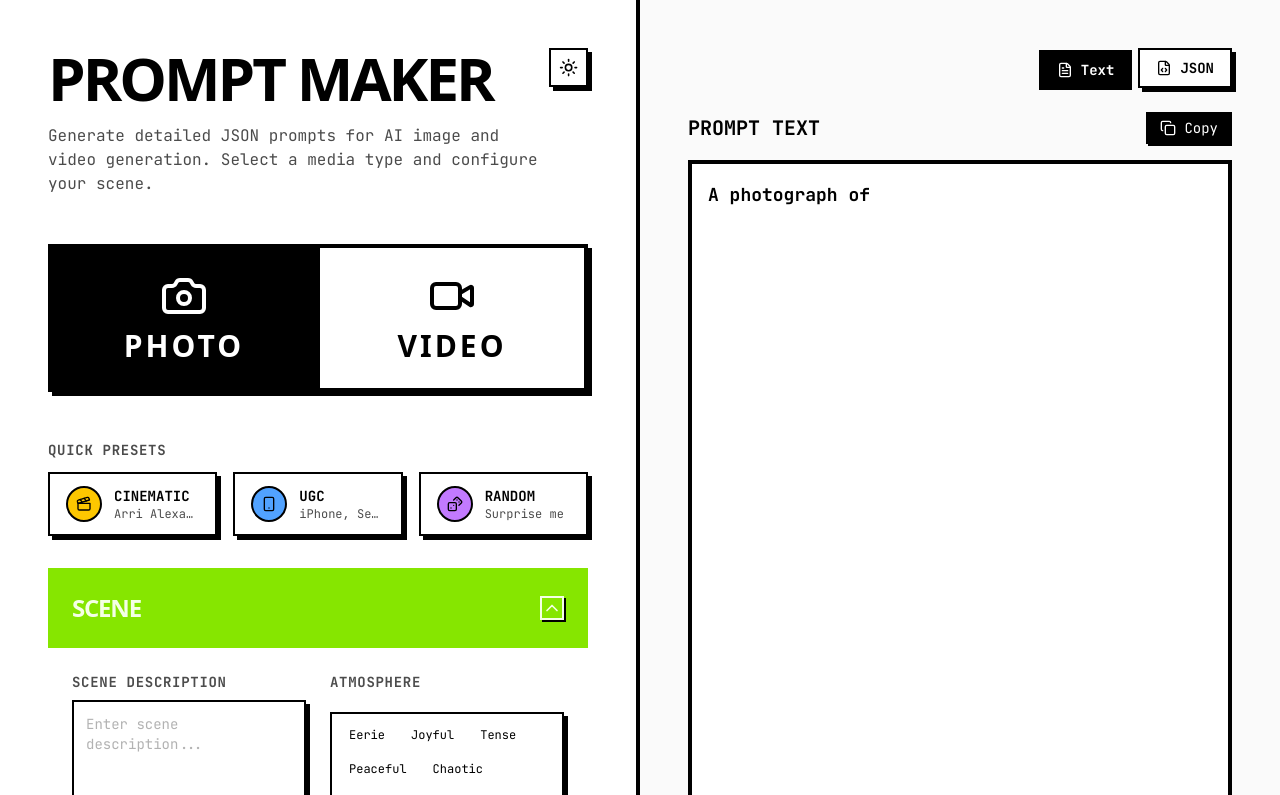
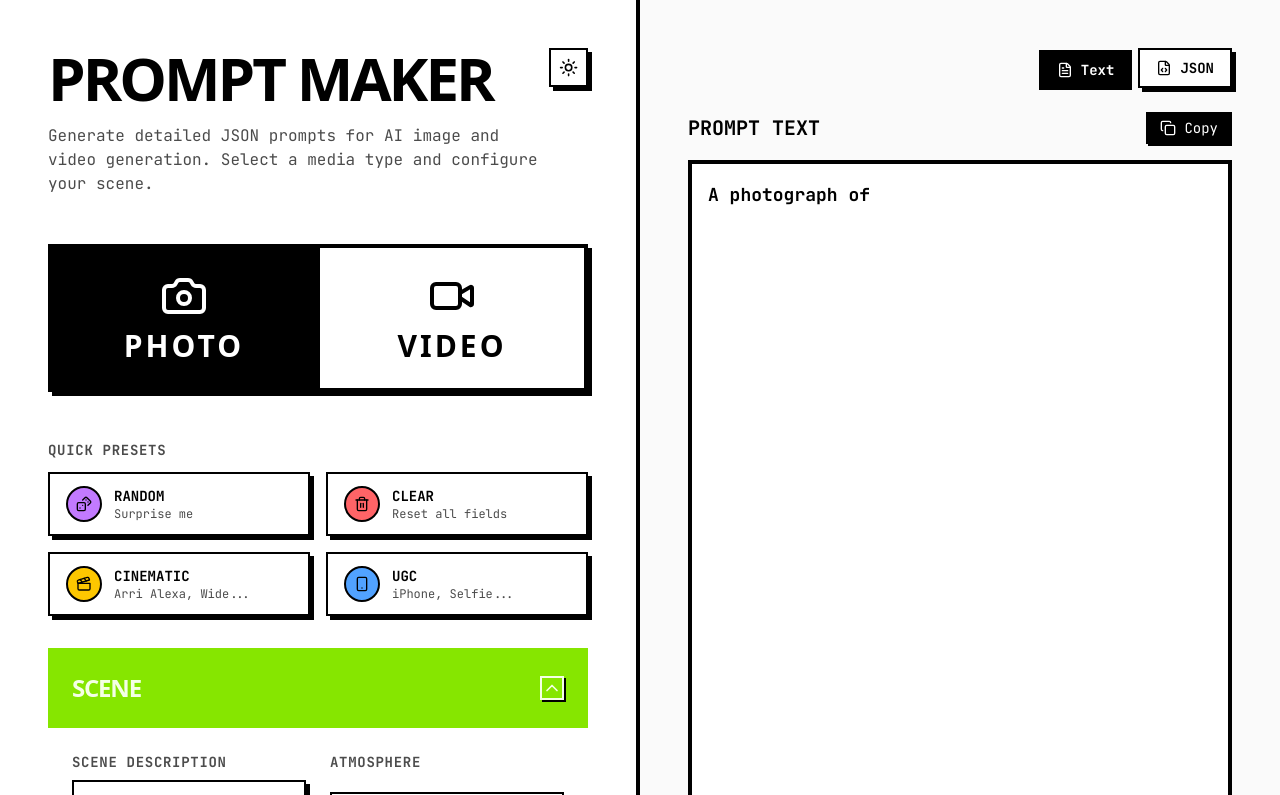
Before and after one commit to 3333444n/json-prompt-builder, a Next.js app: page / in a window 1280 px wide. Shown: the top 795 px of the page. Built offline with nearby package versions, Linux system fonts and the light colour scheme.

Commit message:
Refine presets section and add clear button

```diff
--- a/components/form/presets-panel.tsx
+++ b/components/form/presets-panel.tsx
@@ -3,11 +3,11 @@
 import React from "react";
 import { usePrompt } from "@/context/prompt-context";
 import { cn } from "@/lib/utils";
-import { Clapperboard, Smartphone, Dices } from "lucide-react";
+import { Clapperboard, Smartphone, Dices, Trash2 } from "lucide-react";
 import { SECTIONS } from "@/lib/section-data";
 
 export function PresetsPanel() {
-    const { state, updateField } = usePrompt();
+    const { state, updateField, dispatch } = usePrompt();
 
     const applyCinematic = () => {
         updateField("cinematography", "shot_type", ["Wide Angle"]);
@@ -38,6 +38,10 @@ export function PresetsPanel() {
         });
     };
 
+    const applyClear = () => {
+        dispatch({ type: "RESET" });
+    };
+
     const buttonClass = "flex items-center gap-3 px-4 py-3 border-2 border-black dark:border-white shadow-brutal hover:translate-x-[2px] hover:translate-y-[2px] hover:shadow-none transition-all bg-card text-left group w-full";
 
     return (
@@ -45,7 +49,33 @@ export function PresetsPanel() {
             <h3 className="font-mono text-sm font-bold uppercase tracking-wider mb-3 opacity-70">
                 Quick Presets
             </h3>
-            <div className="grid grid-cols-1 md:grid-cols-3 gap-4">
+            <div className="grid grid-cols-1 sm:grid-cols-2 gap-4">
+                <button
+                    onClick={applyRandom}
+                    className={buttonClass}
+                >
+                    <div className="p-2 bg-purple-400 border-2 border-black rounded-full shrink-0">
+                        <Dices className="w-4 h-4 text-black" />
+                    </div>
+                    <div className="min-w-0">
+                        <div className="font-bold font-mono uppercase text-sm truncate">Random</div>
+                        <div className="text-[10px] md:text-xs opacity-70 font-mono truncate">Surprise me</div>
+                    </div>
+                </button>
+
+                <button
+                    onClick={applyClear}
+                    className={buttonClass}
+                >
+                    <div className="p-2 bg-red-400 border-2 border-black rounded-full shrink-0">
+                        <Trash2 className="w-4 h-4 text-black" />
+                    </div>
+                    <div className="min-w-0">
+                        <div className="font-bold font-mono uppercase text-sm truncate">Clear</div>
+                        <div className="text-[10px] md:text-xs opacity-70 font-mono truncate">Reset all fields</div>
+                    </div>
+                </button>
+
                 <button
                     onClick={applyCinematic}
                     className={buttonClass}
@@ -71,19 +101,6 @@ export function PresetsPanel() {
                         <div className="text-[10px] md:text-xs opacity-70 font-mono truncate">iPhone, Selfie...</div>
                     </div>
                 </button>
-
-                <button
-                    onClick={applyRandom}
-                    className={buttonClass}
-                >
-                    <div className="p-2 bg-purple-400 border-2 border-black rounded-full shrink-0">
-                        <Dices className="w-4 h-4 text-black" />
-                    </div>
-                    <div className="min-w-0">
-                        <div className="font-bold font-mono uppercase text-sm truncate">Random</div>
-                        <div className="text-[10px] md:text-xs opacity-70 font-mono truncate">Surprise me</div>
-                    </div>
-                </button>
             </div>
         </div>
     );
```
